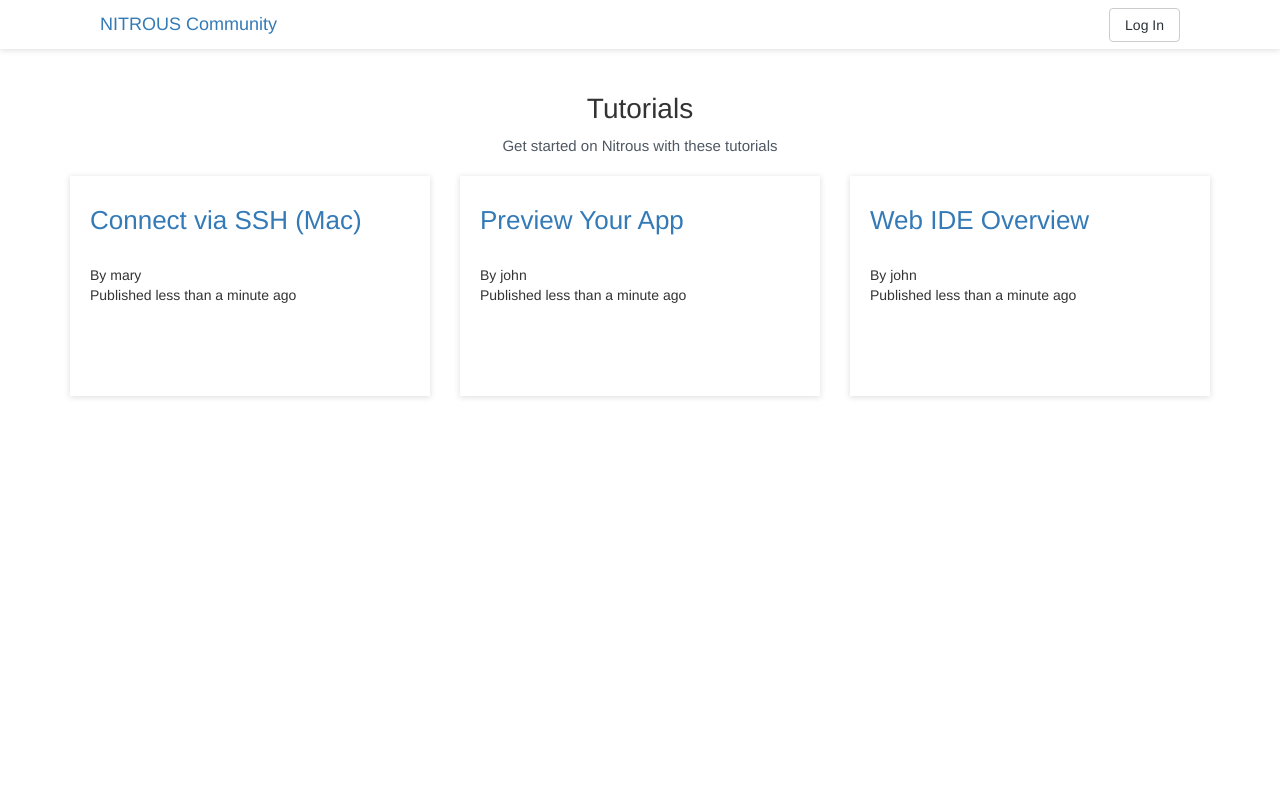
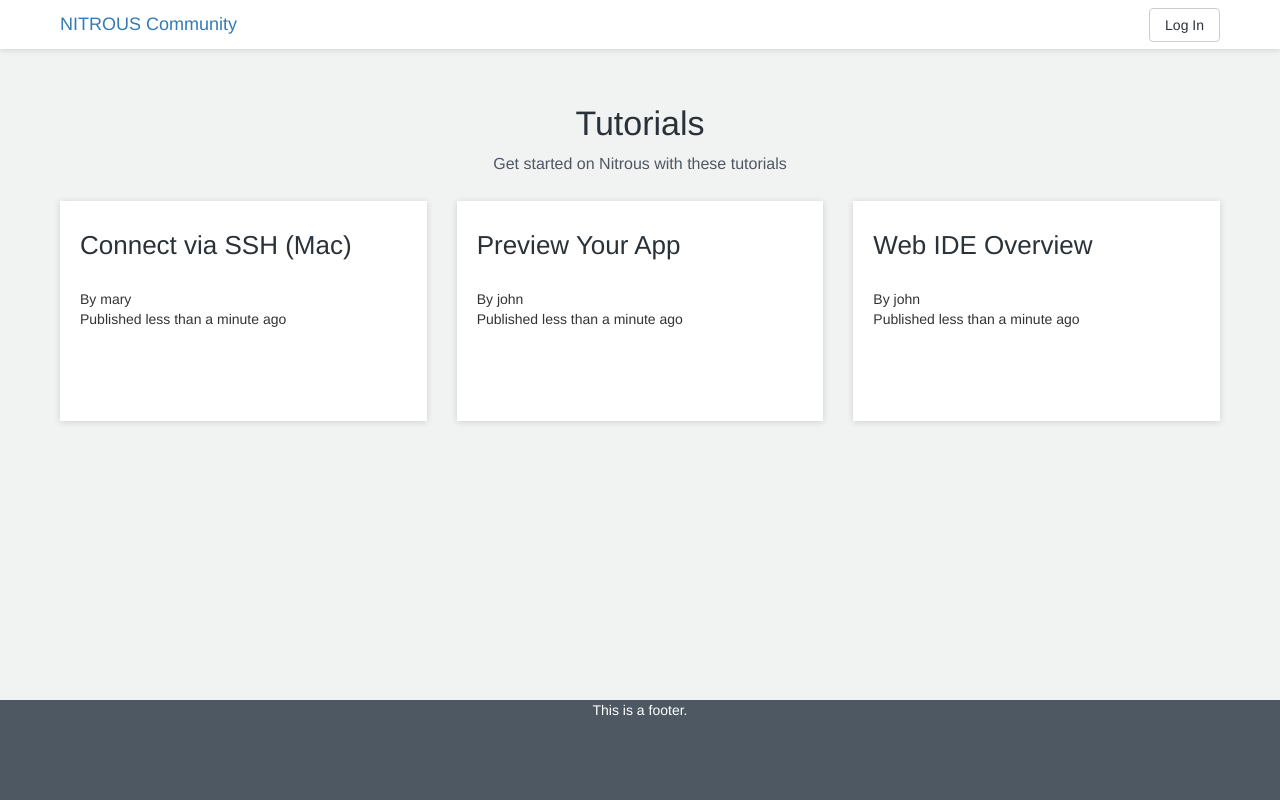
Before and after one commit to nitrous-io/community, a Rails app: page / in a window 1280 px wide. Run offline with Rails 7, Linux system fonts and the light colour scheme; data comes from the database, SQL or seed files in the repository; style sheets or scripts are compiled from the project's sources; some libraries are stand-ins or nearby versions.

Commit message:
Add footer, minor CSS modifications

```diff
--- a/app/assets/stylesheets/_variables.css.scss
+++ b/app/assets/stylesheets/_variables.css.scss
@@ -1,5 +1,7 @@
-$dark-grey: #2a3239;
-$grey: #4e5862;
+$dark-grey:  #2a3239;
+$grey:       #4e5862;
 $light-grey: #828e98;
-$off-white: #97a3ae;
-$tag-color: #EEE9E9;
+
+$off-white:            #97a3ae;
+$tag-color:            #EEE9E9;
+$background-off-white: #f1f2f2;
--- a/app/assets/stylesheets/common.css.scss
+++ b/app/assets/stylesheets/common.css.scss
@@ -1,7 +1,28 @@
 @import 'variables';
 
-.container {
-  font-family: Helvetica;
+html {
+  position: relative;
+  min-height: 100%;
+}
+
+body {
+  background: $background-off-white !important;
+  margin-bottom: 100px !important;
+  font-family: helvetica;
+}
+
+.header-container {
+  .container-fluid {
+    padding: 0px !important;
+    margin: 0px !important;
+  }
+}
+
+.main-container {
+  .container-fluid {
+    padding: 0 30px !important;
+    margin: 0 30px !important;
+  }
 }
 
 .tags a {
--- /dev/null
+++ b/app/assets/stylesheets/components/footer.css.scss
@@ -0,0 +1,11 @@
+@import 'variables';
+
+.footer {
+  background: $grey;
+  height: 100px;
+  color: white;
+  text-align: center;
+  position: absolute;
+  bottom: 0;
+  width: 100%;
+}
--- a/app/assets/stylesheets/components/header.css.scss
+++ b/app/assets/stylesheets/components/header.css.scss
@@ -2,16 +2,17 @@
 
 .header {
   line-height: 48px;
+  background: white;
   box-shadow: 0 1px 6px rgba(50, 50, 50, 0.17);
   -moz-box-shadow: 0 1px 6px rgba(50, 50, 50, 0.17);
   -webkit-box-shadow: 0 1px 6px rgba(50, 50, 50, 0.17);
   .logo a {
-    margin-left: 100px;
+    margin-left: 60px;
     font-size: 18px;
     text-decoration: none;
   }
   ul.unauthed {
-    margin-right: 100px;
+    margin-right: 60px;
     li.login.btn a {
       text-decoration: none;
       color: $dark-grey;
@@ -19,7 +20,7 @@
     }
   }
   ul.authed {
-    margin-right: 100px;
+    margin-right: 60px;
     li.dropdown button {
       border: none;
     }
--- a/app/assets/stylesheets/pages/home.css.scss
+++ b/app/assets/stylesheets/pages/home.css.scss
@@ -1,25 +1,34 @@
 @import 'variables';
 
 .home-tutorial-index {
+  background: $background-off-white;
+  margin-bottom: 50px;
   h1.section-title {
     text-align: center;
-    font-size: 28px;
+    font-size: 34px;
     margin-top: 45px;
+    a {
+      color: $dark-grey;
+    }
   }
   .section-desc {
-    font-size: 15px;
+    font-size: 16px;
     text-align: center;
     color: $grey;
   }
   .tutorial-card {
     min-height: 220px;
+    background: white;
     padding: 10px 20px;
-    margin-top: 20px;
+    margin-top: 25px;
     box-shadow: 0 1px 6px rgba(50, 50, 50, 0.17);
     -moz-box-shadow: 0 1px 6px rgba(50, 50, 50, 0.17);
     -webkit-box-shadow: 0 1px 6px rgba(50, 50, 50, 0.17);
     h1.title {
       font-size: 26px;
+      a {
+        color: $dark-grey;
+      }
     }
     .author-signature {
       margin-top: 30px;
--- a/app/assets/stylesheets/tutorials/show.css.scss
+++ b/app/assets/stylesheets/tutorials/show.css.scss
@@ -0,0 +1,3 @@
+.tutorial-show {
+  background: white;
+}
--- /dev/null
+++ b/app/views/components/_footer.html.slim
@@ -0,0 +1,2 @@
+.footer
+  | This is a footer.
--- a/app/views/layouts/application.html.slim
+++ b/app/views/layouts/application.html.slim
@@ -14,8 +14,12 @@ html lang="en"
 
   body
 
-    = render 'components/header'
+    .header-container
+      .container-fluid
+        = render 'components/header'
 
-    .container
+    .main-container
+      .container-fluid
+        = yield
 
-      = yield
+    = render 'components/footer'
--- a/app/views/pages/home.html.slim
+++ b/app/views/pages/home.html.slim
@@ -1,6 +1,7 @@
 .home-tutorial-index
   .row
-    h1.section-title Tutorials
+    h1.section-title
+      = link_to "Tutorials", tutorials_path
     .section-desc Get started on Nitrous with these tutorials
   .row
     - @tutorials.each do |tutorial|
```
